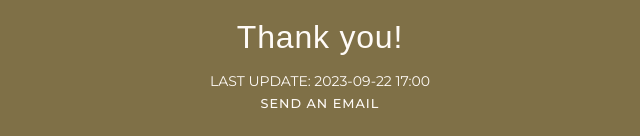
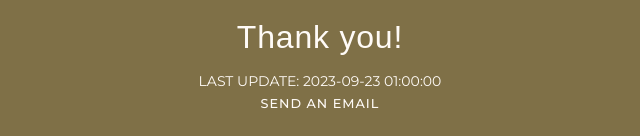
Before and after one commit to furfam/locate, a plain HTML site: page astrofur.html in a window 1280 px wide. Shown: the part 2406-2542 px from the top of the page, 320-960 px from the left. Drawn offline with nearby package versions, Linux system fonts and the light colour scheme; a web font is replaced by a local one.

Commit message:
Update astrofur.html

```diff
--- a/astrofur.html
+++ b/astrofur.html
@@ -125,7 +125,7 @@
 		<footer>
 			<div class="container-fluid bg-custom7 text-center text-light py-4">
 				<h4 class="mb-2">Thank you!</h4>
-				<small>LAST UPDATE: 2023-09-22 17:00</small>
+				<small>LAST UPDATE: 2023-09-23 01:00:00</small>
 				<h6 class="d-block text-uppercase"><a href="mailto:rienecomedes@gmail.com">Send an email</a></h6>
 			</div>
 		</footer>
```
